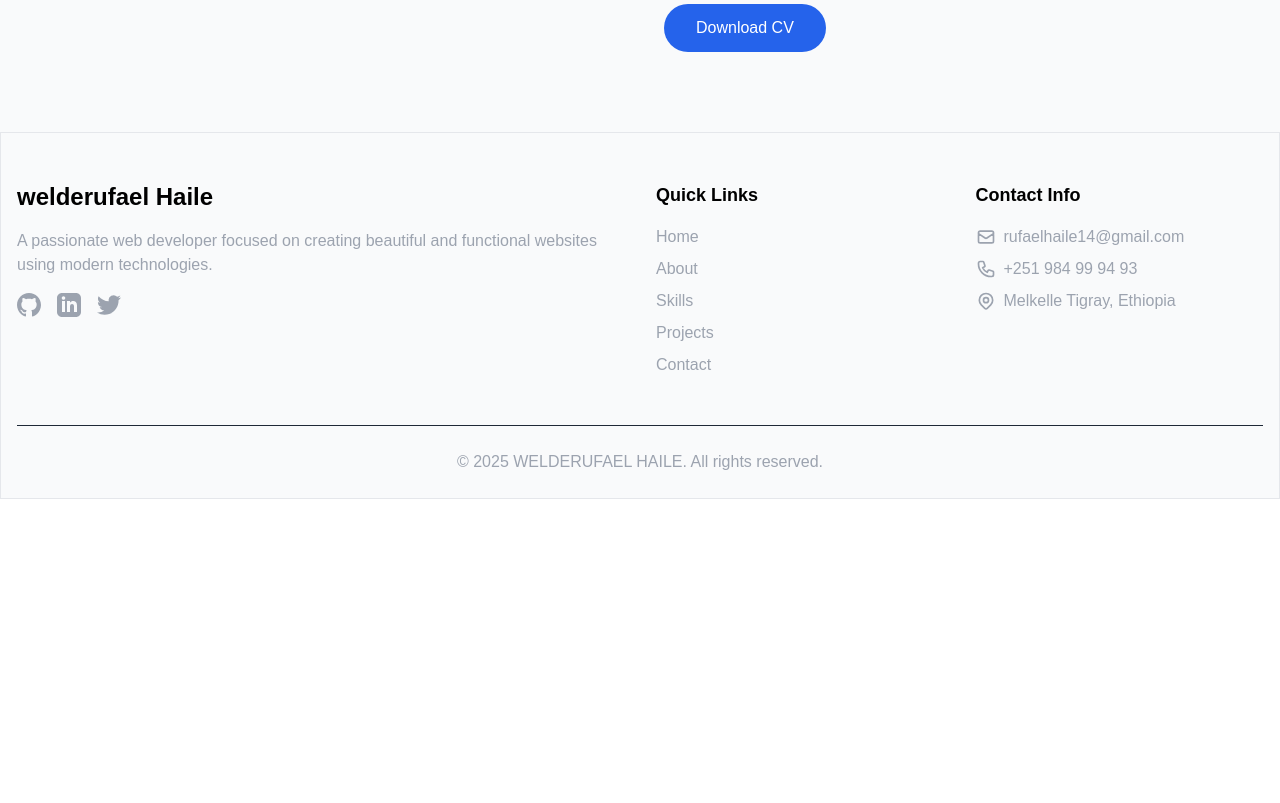
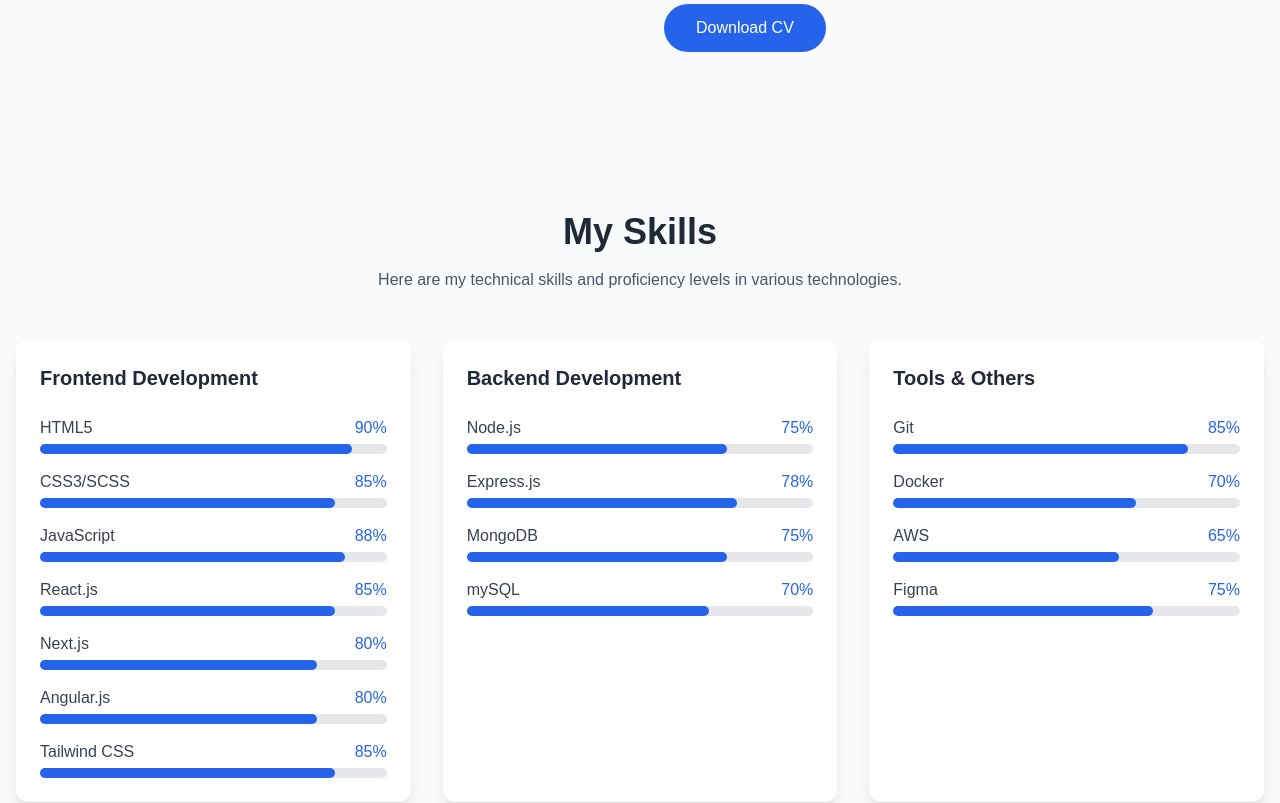
Before and after one commit to Welderufael-Haile/next-portifolio, a Next.js app: page / in a window 1280 px wide. Shown: the part 1720-2523 px from the top of the page. Before the commit the page ends 2219 px from the top, so only its background shows below. Built offline with nearby package versions, Linux system fonts and the light colour scheme.

Commit message:
update root page.js

```diff
--- a/app/page.tsx
+++ b/app/page.tsx
@@ -1,11 +1,15 @@
 
 import About from "./pages/about/About";
 import HomePage from "./pages/home/Home";
+import Contact from "./pages/contact/Contact";
+import Skills from "./pages/skills/Skills";
 export default function Home() {
   return (
     <div className="h-full mt-10">
       <HomePage></HomePage>
       <About></About>
+      <Skills></Skills>
+      <Contact></Contact>
     </div>
   );
 }
```
